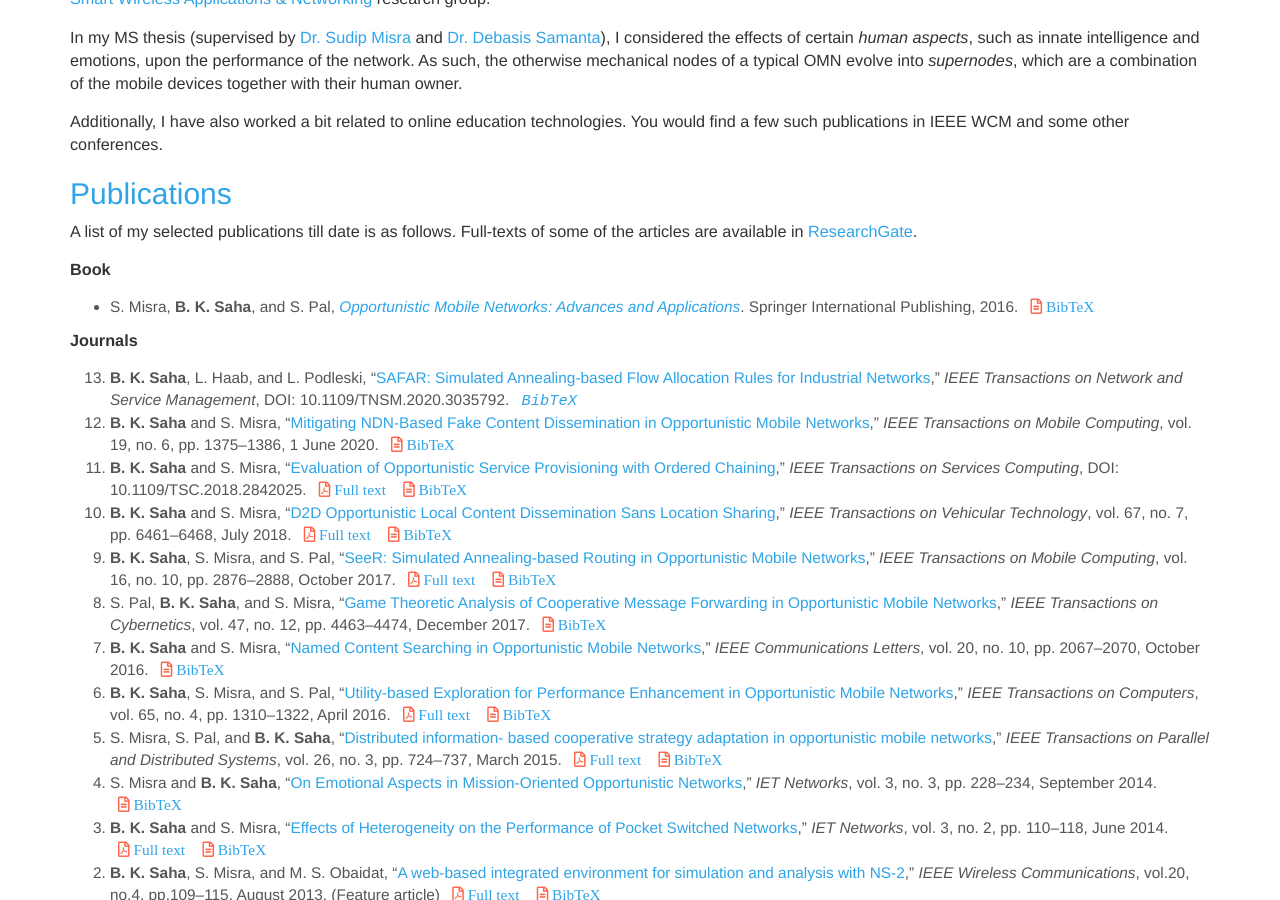
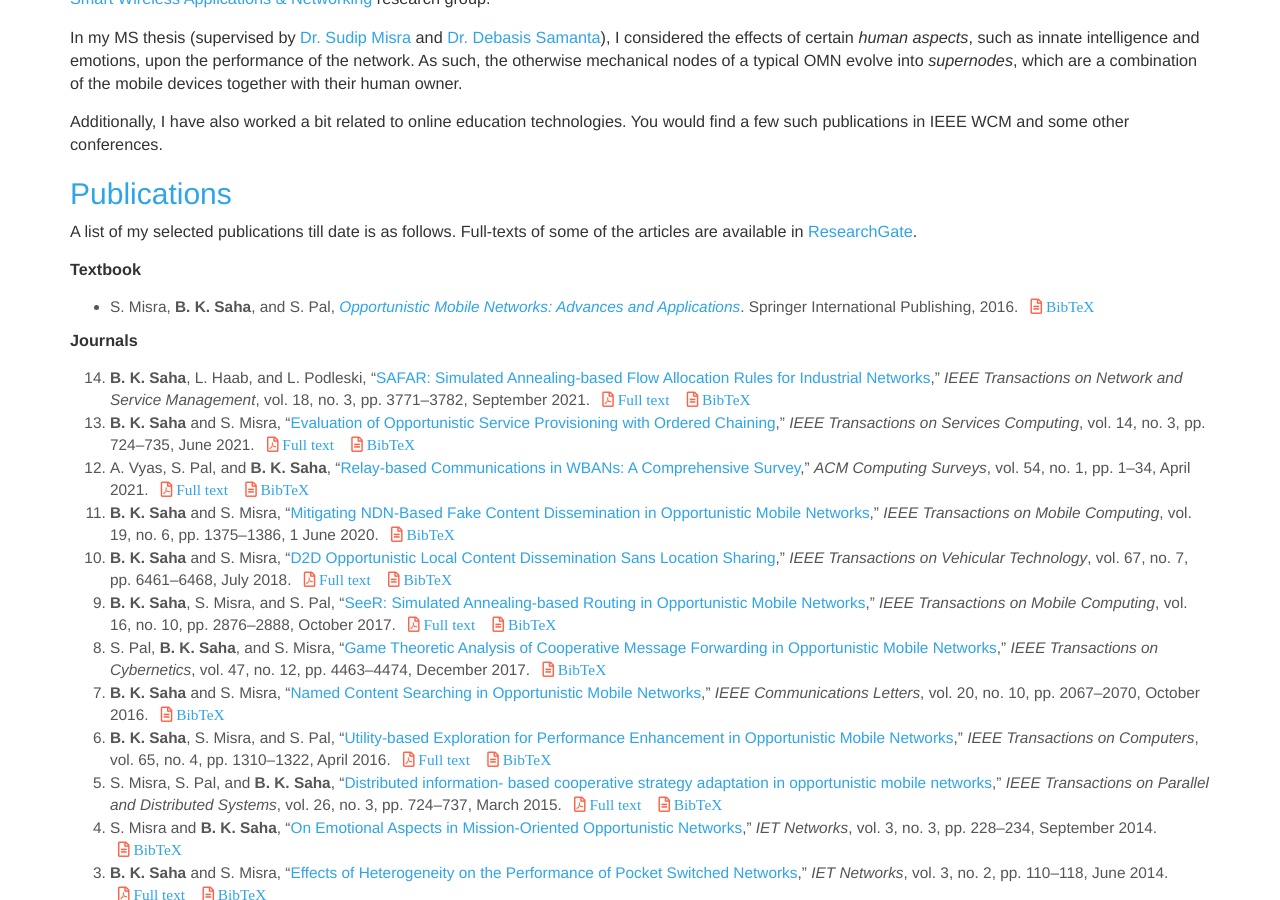
Before and after one commit to barun-saha/barun-saha.github.io, a Jekyll site: the page research.html, which Jekyll copies as it is, in a window 1280 px wide and 900 px high, scrolled down 364 px. Built offline with Jekyll 4.4.1, drawn with Linux system fonts in a browser that asks for light colours; nearby versions of some CDN libraries; some web fonts are replaced.

Commit message:
Update research & publications

```diff
--- a/research.html
+++ b/research.html
@@ -155,7 +155,7 @@ Research Activities
 			ResearchGate</a>.
 		</p>
 
-        <p><strong>Book</strong></p>
+        <p><strong>Textbook</strong></p>
 
         <ul reversed class="bigger">
             <li>
@@ -173,9 +173,31 @@ Research Activities
 		<ol reversed class="bigger">
             <li>
 			  <strong>B. K. Saha</strong>, L. Haab, and L. Podleski, &ldquo;<a href="https://ieeexplore.ieee.org/document/9247969">SAFAR: Simulated Annealing-based Flow Allocation Rules for Industrial Networks</a>,&rdquo;
-			  <em>IEEE Transactions on Network and Service Management</em>, DOI: 10.1109/TNSM.2020.3035792.
+			  <em>IEEE Transactions on Network and Service Management</em>, vol. 18, no. 3, pp. 3771&ndash;3782, September 2021.
+              <span class="pub-resource">
+				  <i class="far fa-file-pdf"> <a href="https://www.researchgate.net/publication/346683507_SAFAR_Simulated_Annealing-based_Flow_Allocation_Rules_for_Industrial_Networks">Full text</a></i>
+			  </span>
 			  <span class="pub-resource">
-					<i class="  "> <a href="bibtex/Saha2020-safar.bib">BibTeX</a></i>
+					<i class="far fa-file-alt"> <a href="bibtex/Saha2020-safar.bib">BibTeX</a></i>
+			  </span>
+			</li>
+            <li>
+			  <strong>B. K. Saha</strong> and S. Misra, &ldquo;<a href="https://ieeexplore.ieee.org/document/8369149">Evaluation of Opportunistic Service Provisioning with Ordered Chaining</a>,&rdquo; <em>IEEE Transactions on Services Computing</em>, vol. 14, no. 3, pp. 724&ndash;735, June 2021.
+			  <span class="pub-resource">
+				  <i class="far fa-file-pdf"> <a href="https://www.researchgate.net/publication/325458201_Evaluation_of_Opportunistic_Service_Provisioning_with_Ordered_Chaining">Full text</a></i>
+			  </span>
+			  <span class="pub-resource">
+					<i class="far fa-file-alt"> <a href="bibtex/Saha2018-osp.bib">BibTeX</a></i>
+			  </span>
+			</li>
+            <li>
+			  A. Vyas, S. Pal, and <strong>B. K. Saha</strong>, &ldquo;<a href="https://dl.acm.org/doi/10.1145/3423164">Relay-based Communications in WBANs: A Comprehensive Survey</a>,&rdquo;
+			  <em>ACM Computing Surveys</em>, vol. 54, no. 1, pp. 1&ndash;34, April 2021.
+              <span class="pub-resource">
+				  <i class="far fa-file-pdf"> <a href="https://www.researchgate.net/publication/348180033_Relay-based_Communications_in_WBANs_A_Comprehensive_Survey">Full text</a></i>
+			  </span>
+			  <span class="pub-resource">
+					<i class="far fa-file-alt"> <a href="bibtex/acm_3423164.bib">BibTeX</a></i>
 			  </span>
 			</li>
 			<li>
@@ -183,15 +205,6 @@ Research Activities
 			  <em>IEEE Transactions on Mobile Computing</em>, vol. 19, no. 6, pp. 1375&ndash;1386, 1 June 2020.
 			  <span class="pub-resource">
 					<i class="far fa-file-alt"> <a href="bibtex/Saha2020-ndn.bib">BibTeX</a></i>
-			  </span>
-			</li>
-			<li>
-			  <strong>B. K. Saha</strong> and S. Misra, &ldquo;<a href="https://ieeexplore.ieee.org/document/8369149">Evaluation of Opportunistic Service Provisioning with Ordered Chaining</a>,&rdquo; <em>IEEE Transactions on Services Computing</em>, DOI: 10.1109/TSC.2018.2842025.
-			  <span class="pub-resource">
-				  <i class="far fa-file-pdf"> <a href="https://www.researchgate.net/publication/325458201_Evaluation_of_Opportunistic_Service_Provisioning_with_Ordered_Chaining">Full text</a></i>
-			  </span>
-			  <span class="pub-resource">
-					<i class="far fa-file-alt"> <a href="bibtex/Saha2018-osp.bib">BibTeX</a></i>
 			  </span>
 			</li>
 			<li>
```
Also changed, not shown: bibtex/acm_3423164.bib (added, +31 -0 lines), templates/research.html (+25 -12 lines).
